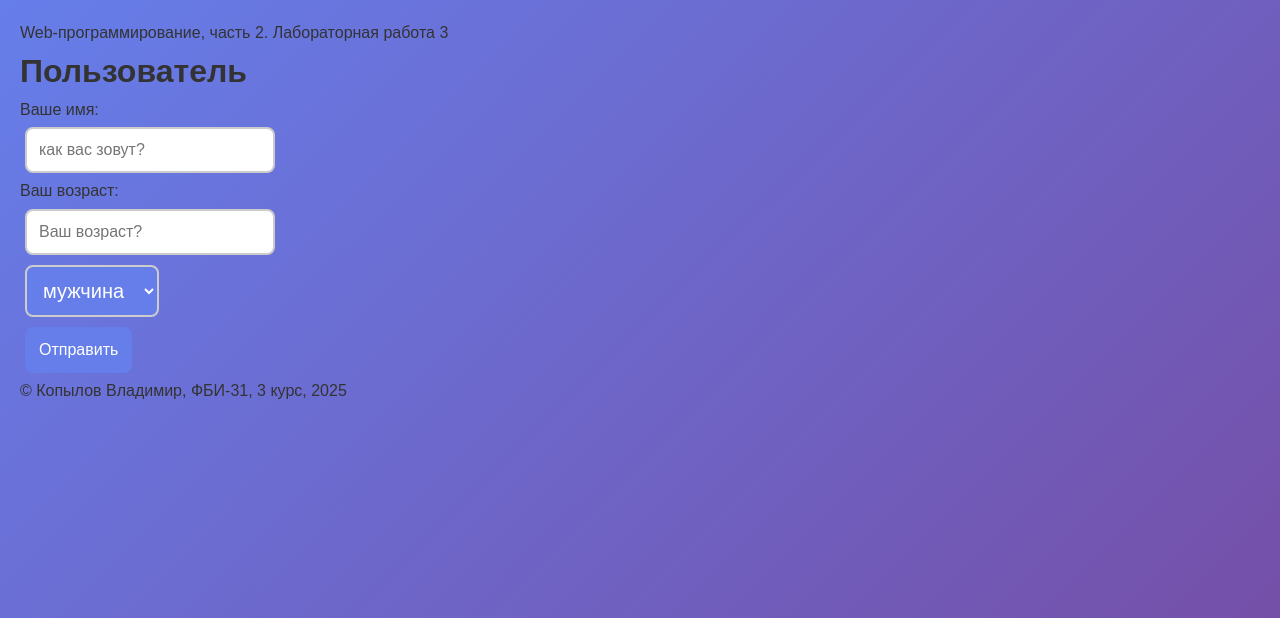
After one commit to ruwer555/Web-backend-lab, a Flask app: page /lab3/form1 in a window 1280 px wide. The commit adds this page. Shown: the top 618 px of the page. Run offline with Flask 3, Linux system fonts and the light colour scheme.

Commit message:
Форма

```diff
--- a/lab3.py
+++ b/lab3.py
@@ -16,6 +16,7 @@ def cookie():
     resp.set_cookie('name_color', 'magenta')
     return resp
 
+
 @lab3.route('/lab3/del_cookie')
 def del_cookie():
     resp = make_response(redirect('/lab3/'))
@@ -23,3 +24,11 @@ def del_cookie():
     resp.delete_cookie('age')
     resp.delete_cookie('name_color')
     return resp
+
+
+@lab3.route('/lab3/form1')
+def form1():
+    user = request.args.get('user')
+    age = request.args.get('age')
+    sex = request.args.get('sex')
+    return render_template('form1.html', user=user, age=age, sex=sex)
--- a/static/main.css
+++ b/static/main.css
@@ -265,3 +265,15 @@ button:active {
     background: #667eea;
     transform: scale(0.98);
 }
+
+select {
+    background: #667eea;
+    color: white;
+    cursor: pointer;
+    padding: 12px;
+    margin: 5px;
+    border: 2px solid #ccc;
+    border-radius: 8px;
+    font-size: 20px;
+    font-family: Arial, sans-serif;
+}
--- /dev/null
+++ b/templates/form1.html
@@ -0,0 +1,38 @@
+{% extends "base.html" %}
+
+{# номер лабораторной работы: #}
+{% block lab %}Лабораторная работа 3{% endblock %}
+
+{# основной контент: #}
+{% block main %}
+    {% if user %}
+    <h1>Привет, {{ user }}</h1>
+    <h1>Ваш возраст: {{ age }}</h1>
+    <h1>Ваш пол: {{ sex }}</h1>
+    <h2>Добро пожаловать на сайт!</h2>
+    <div>
+        <a href="/lab3/form1">Заново</a>
+    </div>
+    {% else %}
+    <h1>Пользователь</h1>
+    <form>
+        <label>Ваше имя:</label>
+        <div>
+            <input type="text" placeholder="как вас зовут?" name="user">
+        </div>
+        <label>Ваш возраст:</label>
+        <div>
+            <input type="number" placeholder="Ваш возраст?" name="age">
+        </div>
+        <div>
+            <select name="sex" placeholder="">
+                <option value="male">мужчина</option>
+                <option value="female">женщина</option>
+            </select>
+        </div>
+        <div>
+            <button type="submit">Отправить</button>
+        </div>
+    </form>
+    {% endif %}
+{% endblock %}
--- a/templates/lab3.html
+++ b/templates/lab3.html
@@ -11,6 +11,7 @@
     <ul>
         <li><a href="/index">Курс</a></li>
         <li><a href="/lab3/cookie">Куки</a>
-        <li><a href="/lab3/del_cookie">Куки</a>
+        <li><a href="/lab3/del_cookie">Удаление куки</a>
+        <li><a href="/lab3/form1">Заполнение формы</a>
     </ul>
 {% endblock %}
```
